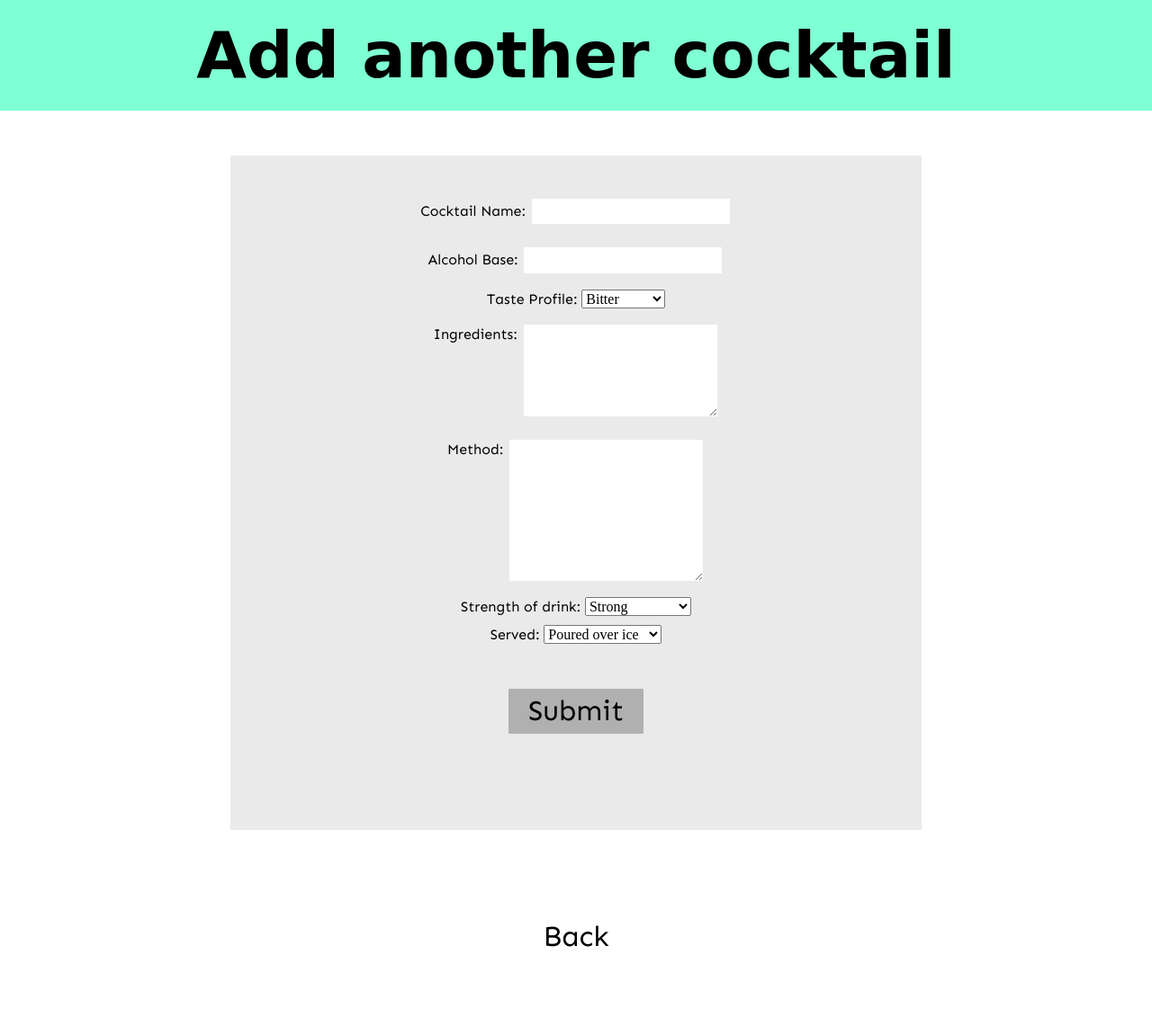
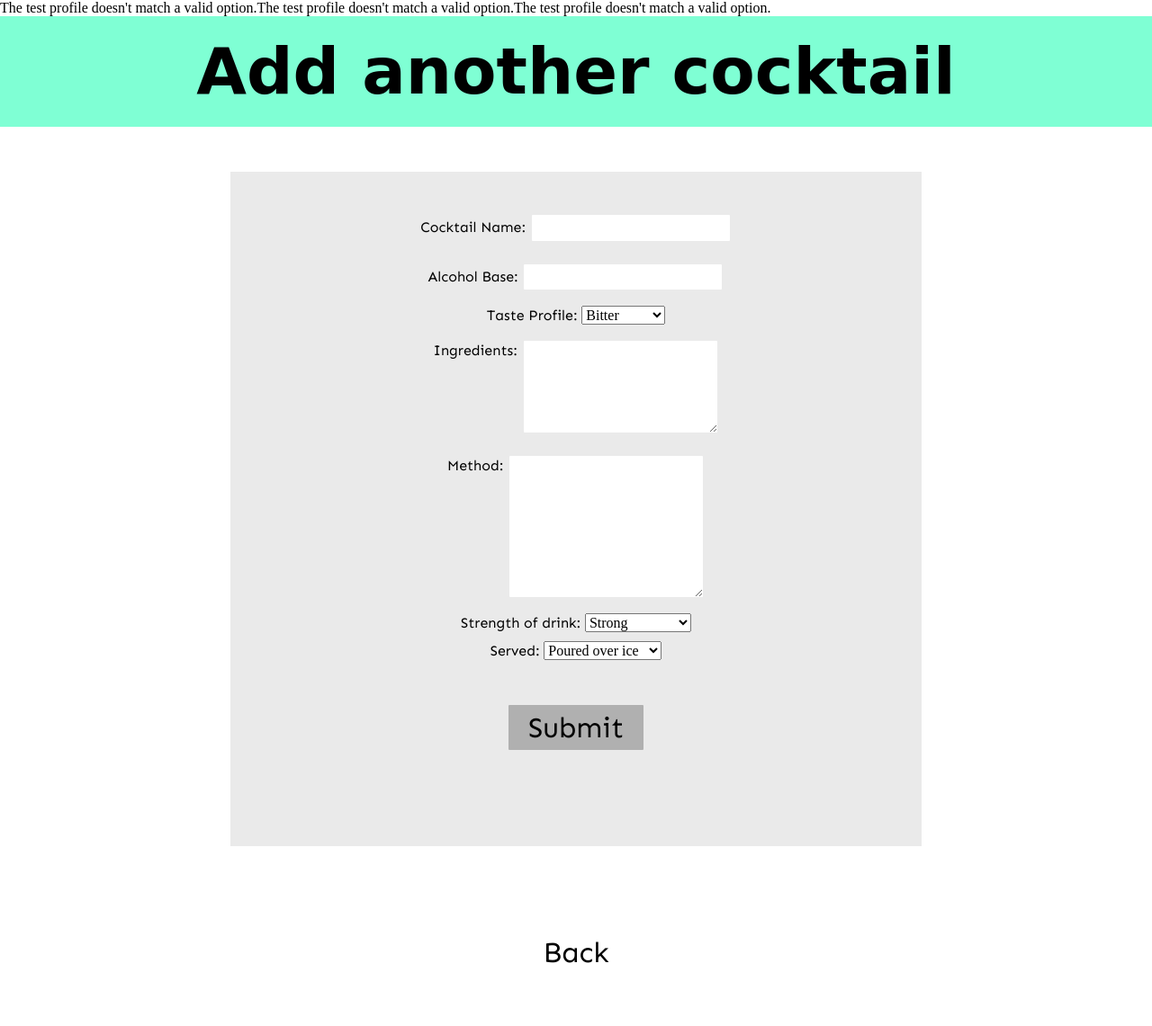
Before and after one commit to Hannahrey/collectors-task, a PHP site: page /add_item.php in a window 1280 px wide. Shown: the whole page at 90% size. Before the commit the page ends 1053 px from the top, so only its background shows below. Run offline with PHP 8.4, Linux system fonts and the light colour scheme; data that the repository does not hold is empty; some web fonts are replaced.

Commit message:
amends made when validating input

```diff
--- a/add_item.php
+++ b/add_item.php
@@ -64,8 +64,8 @@ require './send_data.php';
 				<select id="served" name="served" size="1">
 					<option value="on_rocks">Poured over ice</option>
 					<option value="frozen">Frozen</option>
-					<option value="fruity">Over crushed ice</option>
-					<option value="refreshing">Straight up</option>
+					<option value="over_crushed_ice">Over crushed ice</option>
+					<option value="straight_up">Straight up</option>
 				</select>
 			</div>
 			<div class="one_field">
--- a/send_data.php
+++ b/send_data.php
@@ -1,21 +1,50 @@
 <?php
 
+//linking to function to check taste profile input matches only items in dropdown
+require './tasteProfileCorrect_function.php';
+
+//linking to function to check strength input matches only items in dropdown
+require './strengthCorrect_function.php';
+
+//linking to function to check served input matches only items in dropdown
+require './servedCorrect_function.php';
+
+
 // to send the cocktails data into the db from frontend
-
 function send_data() {
     $name = $_POST['name'];
     $alcohol_base = $_POST['alcohol_base'];
-    $taste_profile = $_POST['taste_profile'];
+    $taste_profile = $_POST['taste_profile'] ;
     $ingredients = $_POST['ingredients'];
     $method = $_POST['method'];
-    $strength= $_POST['strength'];
+    $strength= 'mild'; //$_POST['strength'];
     $served = $_POST['served'];
+
     $db= getDb("db", "Cocktails", "root", "password");
     $query = $db->prepare("INSERT INTO `cocktails` (`name`, `alcohol_base`, `taste_profile`, `ingredients`, `method`, `strength`, `served`)  VALUES (:username, :alcohol, :taste, :ingredient, :method, :strong, :serve);");
     $query->execute(['username' => $name, 'alcohol' => $alcohol_base, 'taste' => $taste_profile, 'ingredient' => $ingredients, 'method' => $method, 'strong' => $strength, 'serve' => $served]);
 
 }
 
+if (tasteProfileCorrect()) {
+    send_data();
+} else {
+    echo "The test profile doesn't match a valid option.";
+}
+
+if (strengthCorrect()) {
+    send_data();
+} else {
+    echo "The test profile doesn't match a valid option.";
+}
+
+if (servedCorrect()) {
+    send_data();
+} else {
+    echo "The test profile doesn't match a valid option.";
+}
+
+
 if (isset($_POST['submit'])) {
     send_data();
 }
```
Also changed, not shown: tests/tests.php (+21 -0 lines).
